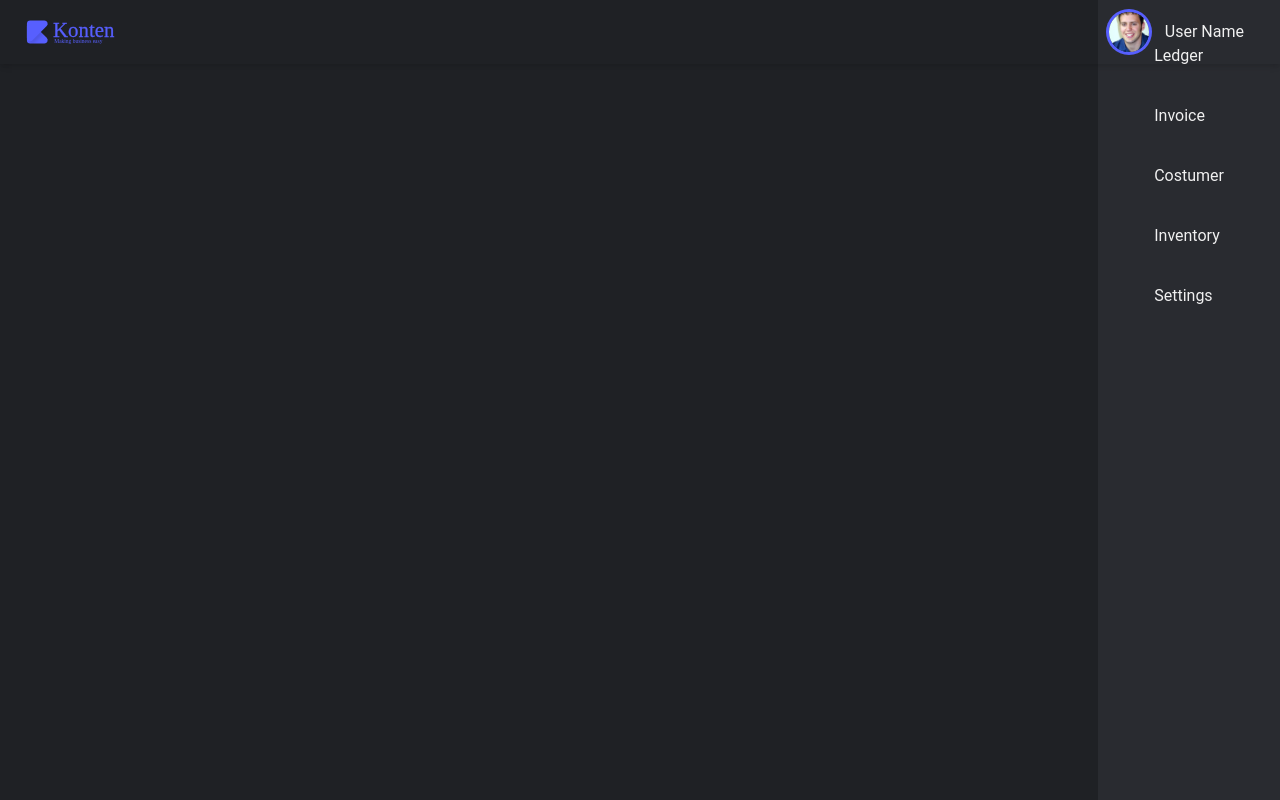
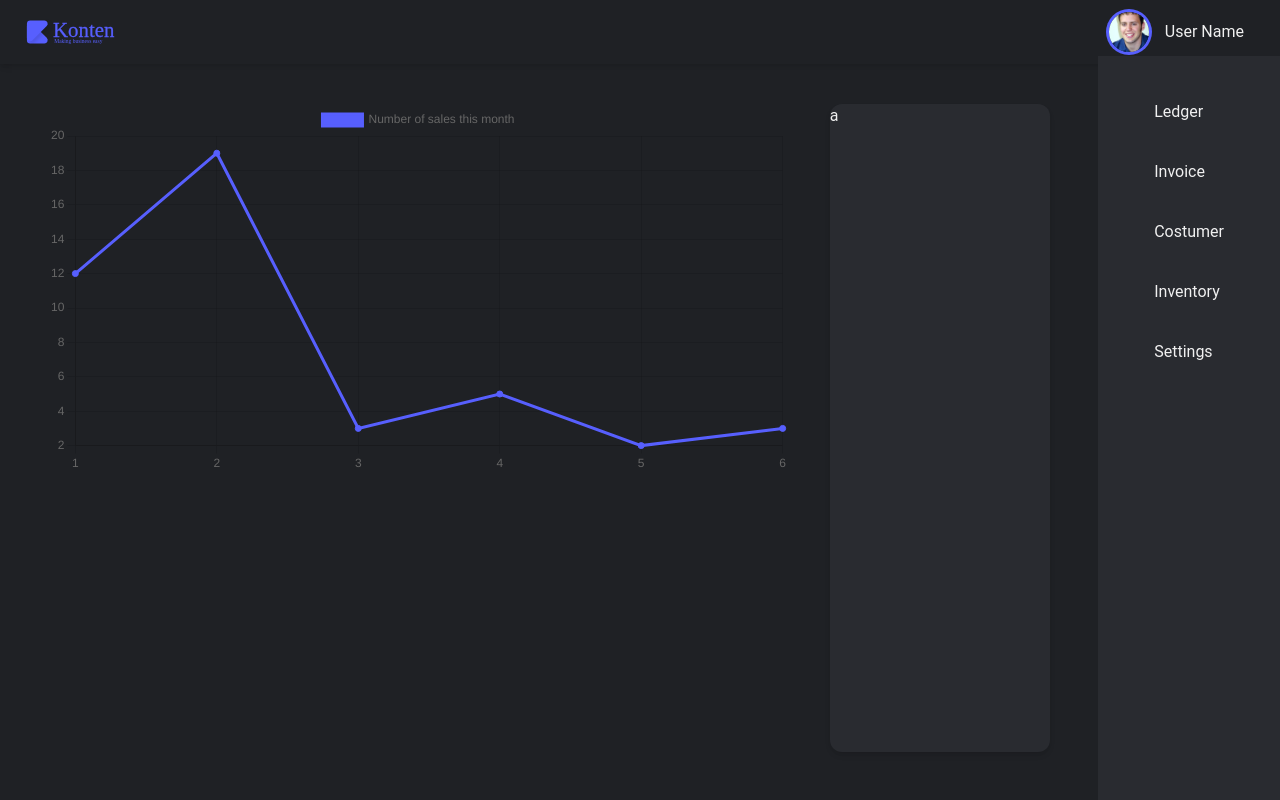
Before and after one commit to neilchetna/konten, a React (Create React App) app: page /ledger in a window 1280 px wide. Shown: the top 800 px of the page. Built offline with nearby package versions, Linux system fonts and the light colour scheme.

Commit message:
leger styling

```diff
--- a/src/Components/Layout.js
+++ b/src/Components/Layout.js
@@ -11,16 +11,18 @@ function Layout() {
       <Route
         render={(props) => (
           <>
-            <div className="bg-black-100 relative text-white-100 h-screen">
-              <div className="absolute inset-0 z-50">
+            <div className="bg-black-100 relative text-white-100 pt-14 h-screen">
+              <div className="absolute inset-0">
                 <TopBar />
               </div>
-              <div className="flex flex-row-reverse z-0">
-                <div className="flex justify-end z-0">
+              <div className="flex relative z-0 flex-row-reverse h-full">
+                <div className="flex justify-end h-full">
                   <Sidebar {...props} />
                 </div>
+                <div className="m-12 w-full">
+                  <Routes />
+                </div>
               </div>
-              <Routes />
             </div>
           </>
         )}
--- a/src/Components/Pages/Dashboard/Ledger/Char.js
+++ b/src/Components/Pages/Dashboard/Ledger/Char.js
@@ -28,7 +28,7 @@ export default function Char() {
   };
 
   return (
-    <div className="w-full flex justify-center items-center bg-black-100 z-0">
+    <div className="flex justify-center items-center bg-black-100 z-0">
       <Line data={data} options={options} />
     </div>
   );
--- a/src/Components/Pages/Dashboard/Ledger/Ledger.js
+++ b/src/Components/Pages/Dashboard/Ledger/Ledger.js
@@ -1,10 +1,19 @@
 import React from "react";
 import Char from "./Char";
 
-export default function Ledger() {
+import ledger_items from "../../../../assets/jsondata/ledger_items.json";
+import LedgerItems from "./LedgerItems";
+
+export default function Ledger(props) {
   return (
-    <div className="h-full, w-full">
-      <Char />
+    <div className="grid grid-cols-4 gird-rows-2 h-full gap-10 text-white-100 z-0">
+      <div className="col-span-3">
+        <Char />
+      </div>
+      <div className="bg-black-200 rounded-xl shadow-md">a</div>
+      {ledger_items.map((item) => {
+        <LedgerItems key={item} title={item.display_name} />;
+      })}
     </div>
   );
 }
--- /dev/null
+++ b/src/Components/Pages/Dashboard/Ledger/LedgerItems.js
@@ -0,0 +1,10 @@
+export default function LedgerItems({ title }) {
+  return (
+    <>
+      <button className="md:p-2 flex-col-reverse flex justify-center items-center rounded-md shadow-md bg-black-200 relative">
+        <p className="inset-0">{title}</p>
+        <p className="text-5xl">$40000</p>
+      </button>
+    </>
+  );
+}
--- a/src/Components/Sidebar.js
+++ b/src/Components/Sidebar.js
@@ -5,7 +5,7 @@ import sidebar_items from "../assets/jsondata/sidebar_route.json";
 
 const Sidebar = (props) => {
   return (
-    <div className="flex z-0 flex-col text-white h-screen px-7 pt-10 gap-7 items-start bg-black-200">
+    <div className="flex flex-col text-white h-full px-7 pt-10 gap-7 items-start bg-black-200">
       {sidebar_items.map((item, index) => (
         <Link to={item.route} key={index}>
           <SidebarItems title={item.display_name} />
--- a/src/Components/TopBar.js
+++ b/src/Components/TopBar.js
@@ -4,7 +4,7 @@ import logo from "../assets/logo.svg";
 
 export default function TopBar() {
   return (
-    <div className="shadow-md flex z-100 justify-between items-center px-3 py-3">
+    <div className="shadow-md bg-black-100 text-white-100 flex h-15 justify-between items-center px-3 py-3">
       <img className="h-8" src={logo} alt="#"></img>
       <div className="flex justify-around px-2">
         <img
--- /dev/null
+++ b/src/assets/jsondata/ledger_items.json
@@ -0,0 +1,11 @@
+[
+  {
+    "display_name": "Expense"
+  },
+  {
+    "display_name": "Income"
+  },
+  {
+    "display_name": "Net-profit"
+  }
+]
--- a/tailwind.config.js
+++ b/tailwind.config.js
@@ -3,29 +3,27 @@ module.exports = {
   darkMode: false, // or 'media' or 'class'
   theme: {
     fontFamily: {
-      'sans': ['Roboto', 'system-ui'],
-      'serif': ['apple-system', 'Gerorgia'],
-      'body': ['Open Sans'],
+      sans: ["Roboto", "system-ui"],
+      serif: ["apple-system", "Gerorgia"],
+      body: ["Open Sans"],
     },
     colors: {
       black: {
-        100: '#1F2125',
-        200: '#292B30',
-        300: '#32353B',
+        100: "#1F2125",
+        200: "#292B30",
+        300: "#32353B",
       },
       astra: {
-        100: '#575FFE',
+        100: "#575FFE",
       },
       money: {
-
+        100: "green",
       },
-      red: {
-
+      red: {},
+      white: {
+        100: "#F0F0F0",
+        200: "#FFFFFF",
       },
-      white: {
-        100: '#F0F0F0',
-        200: '#FFFFFF'
-      }
     },
     extend: {},
   },
@@ -33,4 +31,4 @@ module.exports = {
     extend: {},
   },
   plugins: [],
-}
+};
```
